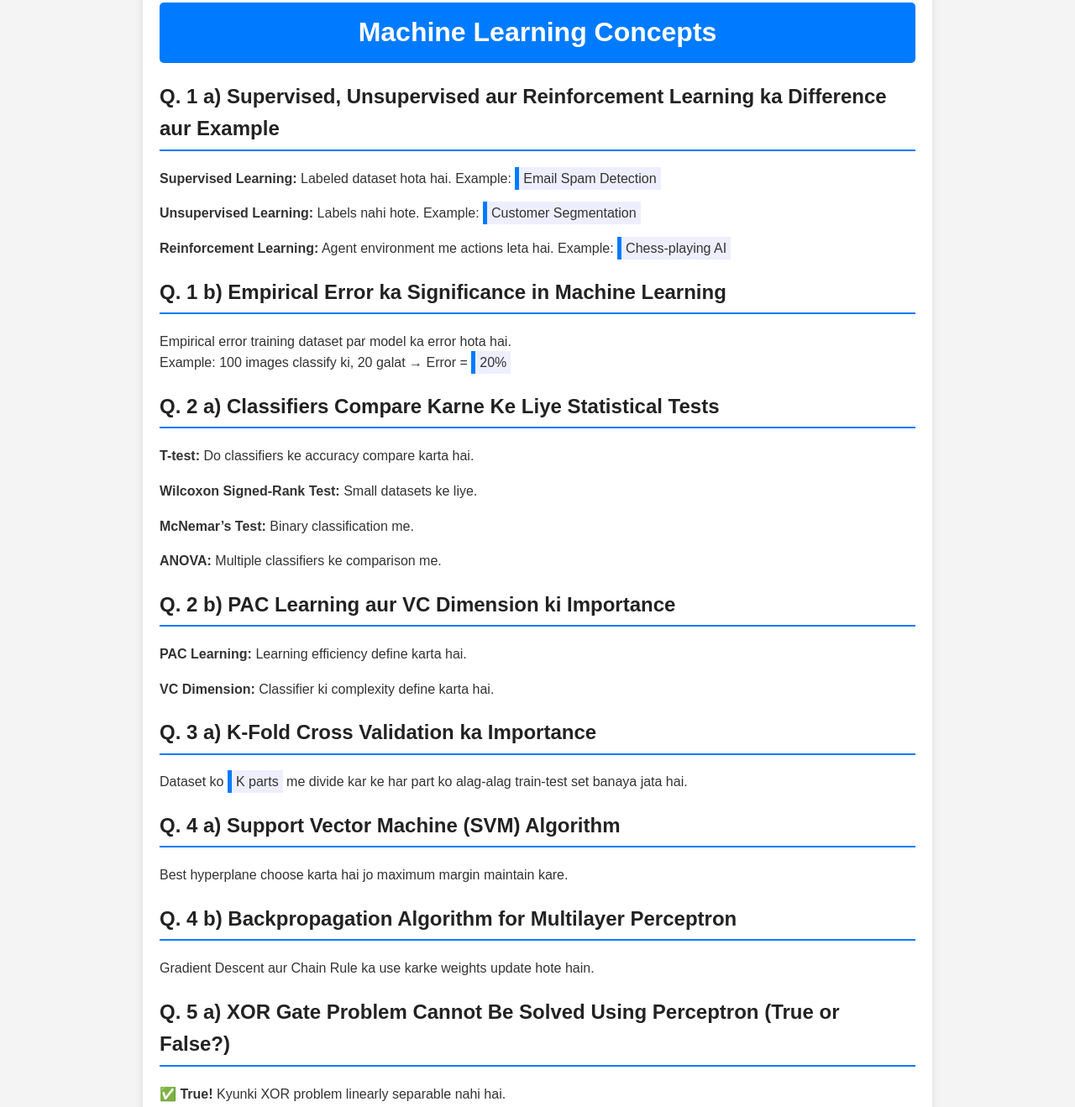
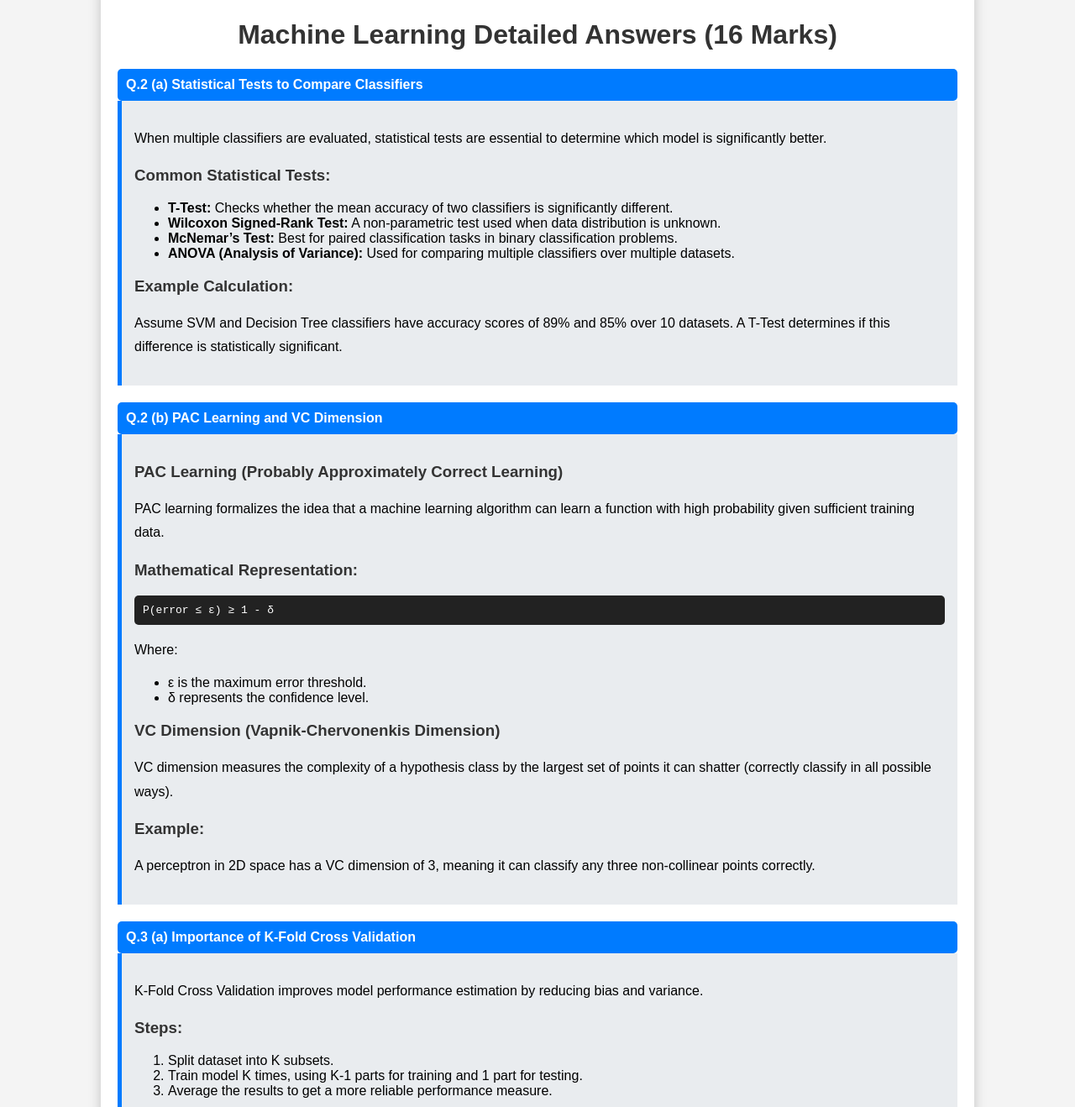
Before and after one commit to ccthrone/ML-hindlish-assig, a plain HTML site: page index.html in a window 1280 px wide. Shown: the part 58-1376 px from the top of the page at 84% size. Drawn offline with Linux system fonts and the light colour scheme.

Commit message:
Update index.html

```diff
--- a/index.html
+++ b/index.html
@@ -3,100 +3,145 @@
 <head>
     <meta charset="UTF-8">
     <meta name="viewport" content="width=device-width, initial-scale=1.0">
-    <title>Machine Learning Concepts</title>
+    <title>Machine Learning Detailed Answers</title>
     <style>
         body {
             font-family: Arial, sans-serif;
-            line-height: 1.6;
             margin: 20px;
+            padding: 20px;
             background-color: #f4f4f4;
-            color: #333;
         }
         .container {
-            max-width: 900px;
+            max-width: 1000px;
             margin: auto;
             background: white;
             padding: 20px;
-            border-radius: 8px;
-            box-shadow: 0px 0px 10px rgba(0, 0, 0, 0.1);
+            box-shadow: 0px 0px 15px rgba(0,0,0,0.2);
+            border-radius: 10px;
         }
-        h1, h2 {
-            color: #222;
+        h1, h2, h3 {
+            color: #333;
         }
         h1 {
             text-align: center;
-            background: #007BFF;
+        }
+        p {
+            line-height: 1.8;
+            font-size: 16px;
+        }
+        .question {
+            background: #007bff;
             color: white;
             padding: 10px;
             border-radius: 5px;
+            margin-top: 20px;
+            font-weight: bold;
         }
-        h2 {
-            border-bottom: 2px solid #007BFF;
-            padding-bottom: 5px;
-        }
-        .question {
+        .answer {
+            padding: 15px;
+            background: #e9ecef;
+            border-left: 5px solid #007bff;
             margin-bottom: 20px;
         }
-        .highlight {
-            background: #eef;
-            padding: 5px;
-            border-left: 5px solid #007BFF;
+        .code {
+            background: #222;
+            color: #fff;
+            padding: 10px;
+            border-radius: 5px;
+            font-family: monospace;
+        }
+        .example {
+            background: #d1ecf1;
+            color: #0c5460;
+            padding: 10px;
+            border-left: 5px solid #17a2b8;
+            margin-bottom: 10px;
         }
     </style>
 </head>
 <body>
     <div class="container">
-        <h1>Machine Learning Concepts</h1>
+        <h1>Machine Learning Detailed Answers (16 Marks)</h1>
 
-        <div class="question">
-            <h2>Q. 1 a) Supervised, Unsupervised aur Reinforcement Learning ka Difference aur Example</h2>
-            <p><strong>Supervised Learning:</strong> Labeled dataset hota hai. Example: <span class="highlight">Email Spam Detection</span></p>
-            <p><strong>Unsupervised Learning:</strong> Labels nahi hote. Example: <span class="highlight">Customer Segmentation</span></p>
-            <p><strong>Reinforcement Learning:</strong> Agent environment me actions leta hai. Example: <span class="highlight">Chess-playing AI</span></p>
+        <div class="question">Q.2 (a) Statistical Tests to Compare Classifiers</div>
+        <div class="answer">
+            <p>When multiple classifiers are evaluated, statistical tests are essential to determine which model is significantly better.</p>
+            <h3>Common Statistical Tests:</h3>
+            <ul>
+                <li><strong>T-Test:</strong> Checks whether the mean accuracy of two classifiers is significantly different.</li>
+                <li><strong>Wilcoxon Signed-Rank Test:</strong> A non-parametric test used when data distribution is unknown.</li>
+                <li><strong>McNemar’s Test:</strong> Best for paired classification tasks in binary classification problems.</li>
+                <li><strong>ANOVA (Analysis of Variance):</strong> Used for comparing multiple classifiers over multiple datasets.</li>
+            </ul>
+            <h3>Example Calculation:</h3>
+            <p>Assume SVM and Decision Tree classifiers have accuracy scores of 89% and 85% over 10 datasets. A T-Test determines if this difference is statistically significant.</p>
         </div>
 
-        <div class="question">
-            <h2>Q. 1 b) Empirical Error ka Significance in Machine Learning</h2>
-            <p>Empirical error training dataset par model ka error hota hai. <br>Example: 100 images classify ki, 20 galat → Error = <span class="highlight">20%</span></p>
+        <div class="question">Q.2 (b) PAC Learning and VC Dimension</div>
+        <div class="answer">
+            <h3>PAC Learning (Probably Approximately Correct Learning)</h3>
+            <p>PAC learning formalizes the idea that a machine learning algorithm can learn a function with high probability given sufficient training data.</p>
+            <h3>Mathematical Representation:</h3>
+            <div class="code"> P(error ≤ ε) ≥ 1 - δ </div>
+            <p>Where:</p>
+            <ul>
+                <li>ε is the maximum error threshold.</li>
+                <li>δ represents the confidence level.</li>
+            </ul>
+            <h3>VC Dimension (Vapnik-Chervonenkis Dimension)</h3>
+            <p>VC dimension measures the complexity of a hypothesis class by the largest set of points it can shatter (correctly classify in all possible ways).</p>
+            <h3>Example:</h3>
+            <p>A perceptron in 2D space has a VC dimension of 3, meaning it can classify any three non-collinear points correctly.</p>
         </div>
 
-        <div class="question">
-            <h2>Q. 2 a) Classifiers Compare Karne Ke Liye Statistical Tests</h2>
-            <p><strong>T-test:</strong> Do classifiers ke accuracy compare karta hai.</p>
-            <p><strong>Wilcoxon Signed-Rank Test:</strong> Small datasets ke liye.</p>
-            <p><strong>McNemar’s Test:</strong> Binary classification me.</p>
-            <p><strong>ANOVA:</strong> Multiple classifiers ke comparison me.</p>
+        <div class="question">Q.3 (a) Importance of K-Fold Cross Validation</div>
+        <div class="answer">
+            <p>K-Fold Cross Validation improves model performance estimation by reducing bias and variance.</p>
+            <h3>Steps:</h3>
+            <ol>
+                <li>Split dataset into K subsets.</li>
+                <li>Train model K times, using K-1 parts for training and 1 part for testing.</li>
+                <li>Average the results to get a more reliable performance measure.</li>
+            </ol>
+            <h3>Example:</h3>
+            <p>In 10-Fold CV, the dataset is divided into 10 equal parts, each used as a test set once.</p>
         </div>
 
-        <div class="question">
-            <h2>Q. 2 b) PAC Learning aur VC Dimension ki Importance</h2>
-            <p><strong>PAC Learning:</strong> Learning efficiency define karta hai.</p>
-            <p><strong>VC Dimension:</strong> Classifier ki complexity define karta hai.</p>
+        <div class="question">Q.4 (a) Support Vector Machine (SVM) Algorithm</div>
+        <div class="answer">
+            <p>SVM finds the optimal hyperplane that separates data points while maximizing the margin between classes.</p>
+            <h3>Mathematical Representation:</h3>
+            <div class="code"> maximize (2 / ||w||) </div>
+            <p>SVM can also use kernel tricks to map non-linearly separable data into a higher-dimensional space where it becomes linearly separable.</p>
+            <h3>Example:</h3>
+            <p>SVM is widely used in text classification, such as spam detection.</p>
         </div>
 
-        <div class="question">
-            <h2>Q. 3 a) K-Fold Cross Validation ka Importance</h2>
-            <p>Dataset ko <span class="highlight">K parts</span> me divide kar ke har part ko alag-alag train-test set banaya jata hai.</p>
+        <div class="question">Q.4 (b) Backpropagation Algorithm for Multilayer Perceptron</div>
+        <div class="answer">
+            <p>Backpropagation is a key algorithm in training neural networks by minimizing the error using gradient descent.</p>
+            <h3>Steps:</h3>
+            <ol>
+                <li>Perform forward pass to compute predictions.</li>
+                <li>Calculate error (difference between actual and predicted output).</li>
+                <li>Backpropagate the error using partial derivatives.</li>
+                <li>Update weights iteratively until the error is minimized.</li>
+            </ol>
+            <h3>Formula:</h3>
+            <div class="code"> w = w - η * (∂L/∂w) </div>
         </div>
 
-        <div class="question">
-            <h2>Q. 4 a) Support Vector Machine (SVM) Algorithm</h2>
-            <p>Best hyperplane choose karta hai jo maximum margin maintain kare.</p>
-        </div>
-
-        <div class="question">
-            <h2>Q. 4 b) Backpropagation Algorithm for Multilayer Perceptron</h2>
-            <p>Gradient Descent aur Chain Rule ka use karke weights update hote hain.</p>
-        </div>
-
-        <div class="question">
-            <h2>Q. 5 a) XOR Gate Problem Cannot Be Solved Using Perceptron (True or False?)</h2>
-            <p><strong>✅ True!</strong> Kyunki XOR problem linearly separable nahi hai.</p>
-        </div>
-
-        <div class="question">
-            <h2>Q. 5 b) Curse of Dimensionality in Machine Learning</h2>
-            <p>Jab dimensions badhte hain, to data sparse ho jata hai aur distance unreliable ho jati hai.</p>
+        <div class="question">Q.5 (b) Curse of Dimensionality</div>
+        <div class="answer">
+            <p>As the number of dimensions increases, data points become sparse, making it harder for models to generalize.</p>
+            <h3>Problems Caused:</h3>
+            <ul>
+                <li>Increased computational cost.</li>
+                <li>Higher risk of overfitting.</li>
+                <li>Data visualization becomes challenging.</li>
+            </ul>
+            <h3>Example:</h3>
+            <p>A dataset with 100 dimensions makes clustering harder as data points appear more distant.</p>
         </div>
     </div>
 </body>
```
